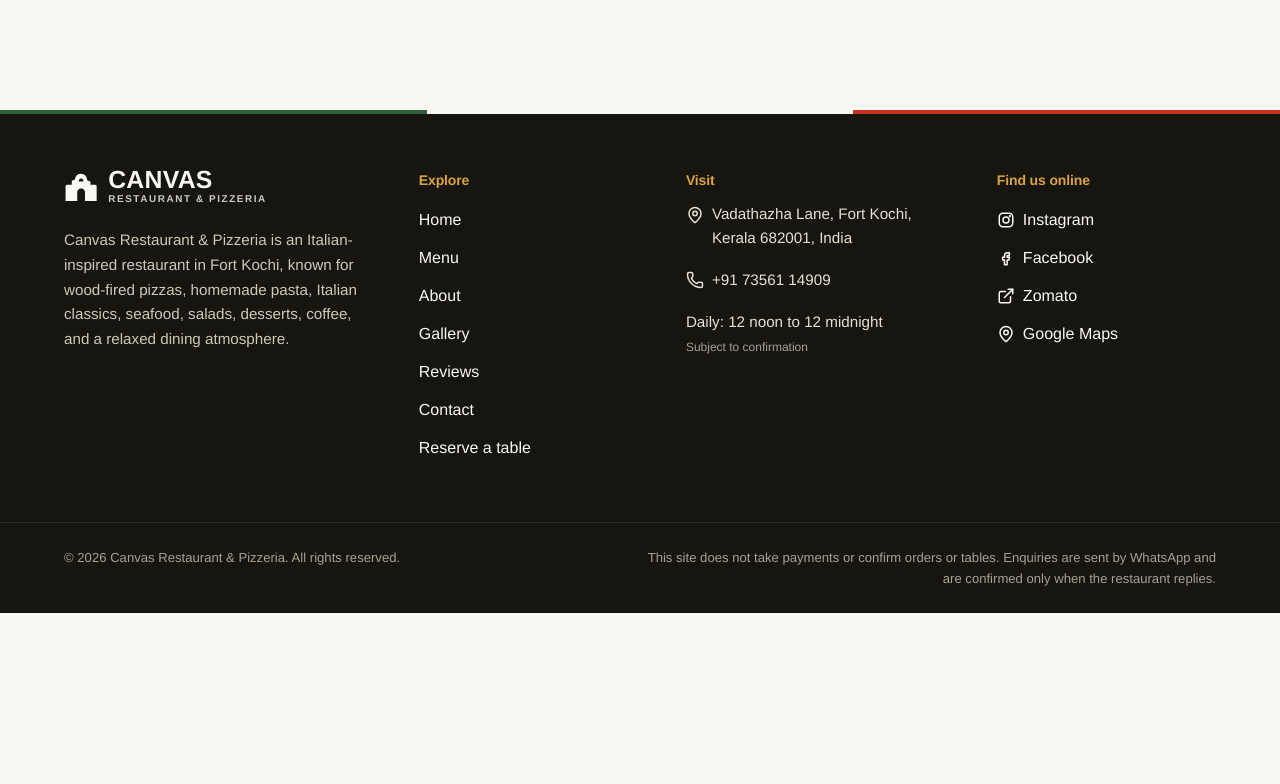
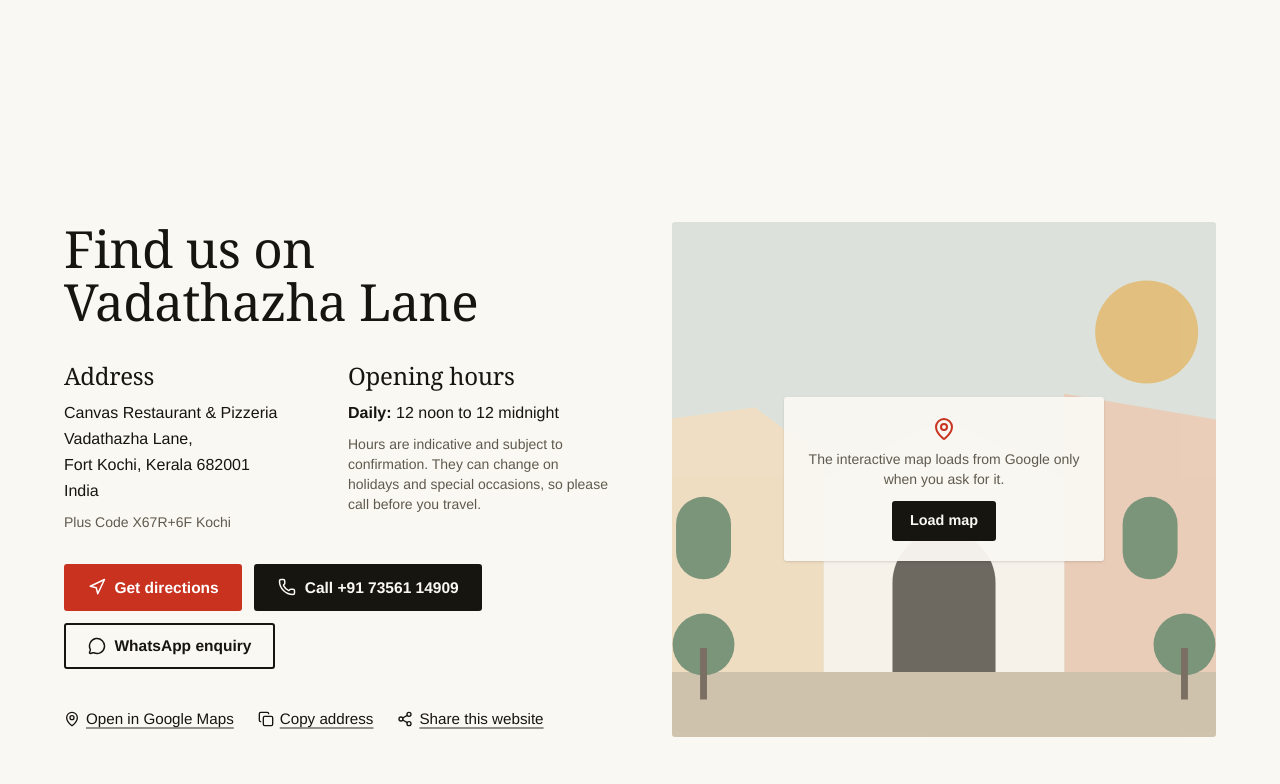
Before and after one commit to abinaze/canvas-restaurant, a React (Vite) app: page / in a window 1280 px wide. Shown: the part 3776-4560 px from the top of the page. Before the commit the page ends 4389 px from the top, so only its background shows below. Built offline with nearby package versions, Linux system fonts and the light colour scheme.

Commit message:
Add restaurant information section
Address, hours, call, directions, copy and share, with a click-to-load keyless map.

```diff
--- /dev/null
+++ b/src/components/ContactPanel.tsx
@@ -0,0 +1,87 @@
+import { Copy, MapPin, MessageCircle, Navigation, Phone, Share2 } from "lucide-react";
+import { restaurant, fullAddress, hoursLines, telHref, directionsUrl } from "../data/restaurant";
+import { waLink } from "../utils/whatsapp";
+import { useToast } from "../context/ToastContext";
+
+async function copyText(text: string): Promise<boolean> {
+  try {
+    await navigator.clipboard.writeText(text);
+    return true;
+  } catch {
+    try {
+      const ta = Object.assign(document.createElement("textarea"), { value: text });
+      ta.setAttribute("readonly", "");
+      ta.style.position = "fixed";
+      ta.style.opacity = "0";
+      document.body.appendChild(ta);
+      ta.select();
+      const ok = document.execCommand("copy");
+      ta.remove();
+      return ok;
+    } catch {
+      return false;
+    }
+  }
+}
+
+export function ContactPanel({ showEnquiry = true, headingLevel = 3 }: { showEnquiry?: boolean; headingLevel?: 2 | 3 }) {
+  const { toast } = useToast();
+  const H = headingLevel === 2 ? "h2" : "h3";
+
+  const copyAddress = async () => {
+    const ok = await copyText(`${restaurant.name}, ${fullAddress()}`);
+    toast(ok ? "Address copied" : "Couldn’t copy. Select the address and copy it manually.");
+  };
+
+  const share = async () => {
+    const url = window.location.origin + import.meta.env.BASE_URL;
+    const data = { title: restaurant.name, text: restaurant.tagline, url };
+    try {
+      if (navigator.share) { await navigator.share(data); return; }
+    } catch (e) {
+      if ((e as DOMException).name === "AbortError") return;
+    }
+    const ok = await copyText(url);
+    toast(ok ? "Link copied" : "Couldn’t copy the link.");
+  };
+
+  return (
+    <div className="grid gap-8">
+      <div className="grid gap-6 sm:grid-cols-2">
+        <div>
+          <H className="font-display text-2xl">Address</H>
+          <address className="mt-2 not-italic leading-relaxed">
+            {restaurant.name}<br />{restaurant.address.street},<br />{restaurant.address.locality}, {restaurant.address.region} {restaurant.address.postalCode}<br />{restaurant.address.country}
+          </address>
+          <p className="mt-2 text-sm text-muted">Plus Code {restaurant.plusCode}</p>
+        </div>
+        <div>
+          <H className="font-display text-2xl">Opening hours</H>
+          <ul className="mt-2">
+            {hoursLines().map((h) => <li key={h.label}><span className="font-semibold">{h.label}:</span> {h.value}</li>)}
+          </ul>
+          <p className="mt-2 text-sm text-muted">{restaurant.hoursNote}</p>
+        </div>
+      </div>
+
+      <div className="flex flex-wrap gap-3">
+        <a href={directionsUrl} target="_blank" rel="noopener noreferrer" className="btn btn-primary">
+          <Navigation size={18} aria-hidden /> Get directions<span className="sr-only"> (opens in a new tab)</span>
+        </a>
+        <a href={telHref} className="btn btn-ink"><Phone size={18} aria-hidden /> Call {restaurant.phone.display}</a>
+        {showEnquiry && (
+          <a href={waLink(`Hello ${restaurant.name}, I have a question.`)} target="_blank" rel="noopener noreferrer" className="btn btn-outline">
+            <MessageCircle size={18} aria-hidden /> WhatsApp enquiry<span className="sr-only"> (opens in a new tab)</span>
+          </a>
+        )}
+      </div>
+      <div className="flex flex-wrap gap-x-6 gap-y-2 text-[0.95rem]">
+        <a href={restaurant.links.googleMaps} target="_blank" rel="noopener noreferrer" className="link-underline inline-flex min-h-9 items-center gap-1.5">
+          <MapPin size={16} aria-hidden /> Open in Google Maps<span className="sr-only"> (opens in a new tab)</span>
+        </a>
+        <button type="button" onClick={copyAddress} className="link-underline inline-flex min-h-9 items-center gap-1.5"><Copy size={16} aria-hidden /> Copy address</button>
+        <button type="button" onClick={share} className="link-underline inline-flex min-h-9 items-center gap-1.5"><Share2 size={16} aria-hidden /> Share this website</button>
+      </div>
+    </div>
+  );
+}
--- /dev/null
+++ b/src/components/MapEmbed.tsx
@@ -0,0 +1,37 @@
+import { useState } from "react";
+import { MapPin } from "lucide-react";
+import { restaurant } from "../data/restaurant";
+import { Art } from "./Art";
+
+/**
+ * Click-to-load map: no third-party request (and no cookies) until the visitor asks for it.
+ * Uses Google's keyless embed, so no API key is needed.
+ */
+export function MapEmbed({ className = "" }: { className?: string }) {
+  const [loaded, setLoaded] = useState(false);
+  const { lat, lng } = restaurant.geo;
+  return (
+    <div className={`relative overflow-hidden rounded-[3px] bg-linen ${className}`}>
+      {loaded ? (
+        <iframe
+          title={`Map showing ${restaurant.name}`}
+          src={`https://maps.google.com/maps?q=${lat},${lng}&z=17&output=embed`}
+          loading="lazy"
+          referrerPolicy="no-referrer-when-downgrade"
+          className="absolute inset-0 h-full w-full border-0"
+        />
+      ) : (
+        <>
+          <Art kind="lane" seed="map" className="absolute inset-0 h-full w-full opacity-60" />
+          <div className="absolute inset-0 grid place-items-center p-6 text-center">
+            <div className="max-w-xs rounded-[3px] bg-paper/95 p-5 shadow">
+              <MapPin className="mx-auto text-tomato" aria-hidden />
+              <p className="mt-2 text-sm text-muted">The interactive map loads from Google only when you ask for it.</p>
+              <button type="button" onClick={() => setLoaded(true)} className="btn btn-ink btn-sm mt-3">Load map</button>
+            </div>
+          </div>
+        </>
+      )}
+    </div>
+  );
+}
--- a/src/pages/Home.tsx
+++ b/src/pages/Home.tsx
@@ -4,6 +4,7 @@ import { Hero } from "../sections/Hero";
 import { Featured } from "../sections/Featured";
 import { Story } from "../sections/Story";
 import { MenuPreview } from "../sections/MenuPreview";
+import { Location } from "../sections/Location";
 
 const meta = routes[0];
 
@@ -15,6 +16,7 @@ export default function Home() {
       <Featured />
       <Story />
       <MenuPreview />
+      <Location />
     </>
   );
 }
--- /dev/null
+++ b/src/sections/Location.tsx
@@ -0,0 +1,16 @@
+import { ContactPanel } from "../components/ContactPanel";
+import { MapEmbed } from "../components/MapEmbed";
+
+export function Location() {
+  return (
+    <section className="section" aria-labelledby="location-title">
+      <div className="wrap grid gap-12 lg:grid-cols-2 lg:gap-16">
+        <div>
+          <h2 id="location-title" className="h-section">Find us on Vadathazha Lane</h2>
+          <div className="mt-8"><ContactPanel /></div>
+        </div>
+        <MapEmbed className="min-h-[22rem] lg:min-h-0" />
+      </div>
+    </section>
+  );
+}
```
